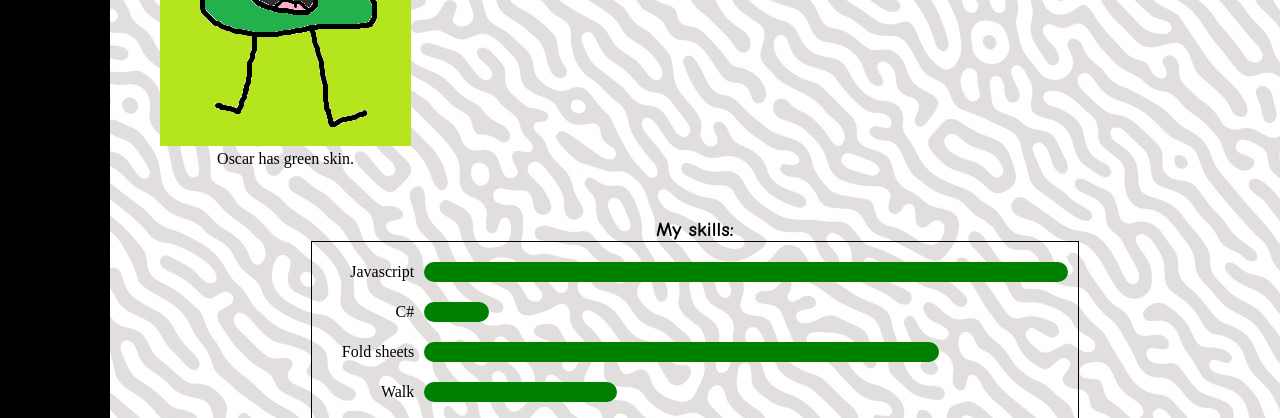
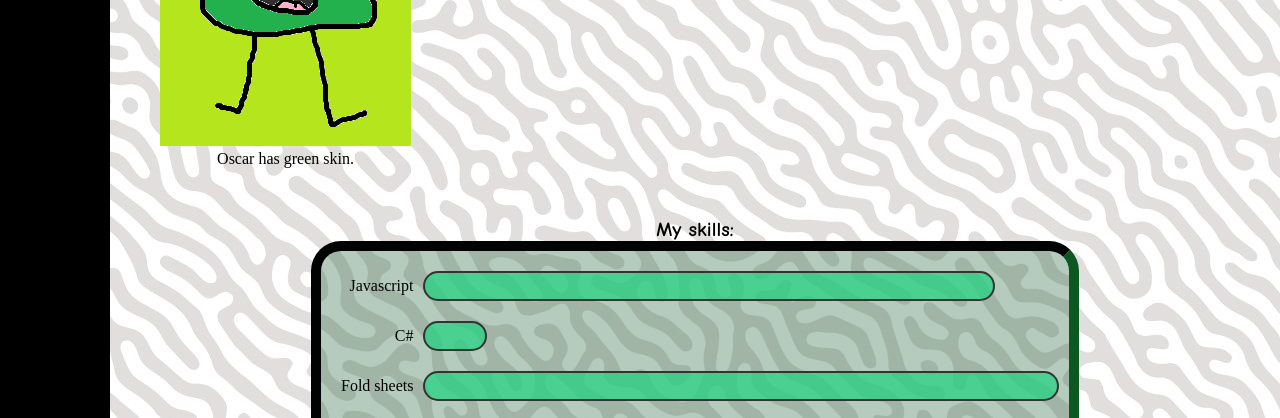
Before and after one commit to JunganSe/ITHS-Web-Grupparbete-PaintSaints, a plain HTML site: page artists/oscar.html in a window 1280 px wide. Shown: the part 348-766 px from the top of the page. Drawn offline with Linux system fonts and the light colour scheme.

Commit message:
Oscar-artist-page-flawlessdesign

```diff
--- a/css/artist-oscar.css
+++ b/css/artist-oscar.css
@@ -1,7 +1,7 @@
 :root{
-    --skill-label-size: 105px; /* Anpassa denna efter den längsta texten. */
-    --skill-bar-thickness: 20px;
-    --skill-bar-color: green;
+    --skill-label-size: 95px; /* Anpassa denna efter den längsta texten. */
+    --skill-bar-thickness: 30px;
+    --skill-bar-color: rgba(32, 211, 127, 0.719);
 }
 
 @media screen and (min-width:768px) {
@@ -15,28 +15,36 @@
 
 .skill-container {
     /* width: 80%; */
-    border: 1px solid black;
+    border: 10px inset rgb(12, 88, 35);
     margin-bottom: 30px;
+    background-color: rgba(12, 83, 39, 0.3);
+    border-radius: 30px;
 }
 
 .skill-container .skill-bar {
-    animation-duration: 2s;
-    animation-delay: 1s;
-    animation-timing-function: ease-in-out;
+    border: 2px solid #333;
+    animation-duration: 1s;
+    animation-delay: 0.5s;
+    animation-timing-function: ease-in;
 }
 
 #bar1 {
-    --target-width: 100%;
+    --target-width: 90%;
+    animation-delay: .5s;
 }
 #bar2 {
     --target-width: 10%;
+    animation-delay: 1s;
 }
 #bar3 {
-    --target-width: 80%;
+    --target-width: 100%;
+    animation-delay: 1.5s;
 }
 #bar4 {
     --target-width: 30%;
+    animation-delay: 2s;
 }
 #bar5 {
     --target-width: 20%;
+    animation-delay: 2.5s;
 }
```
